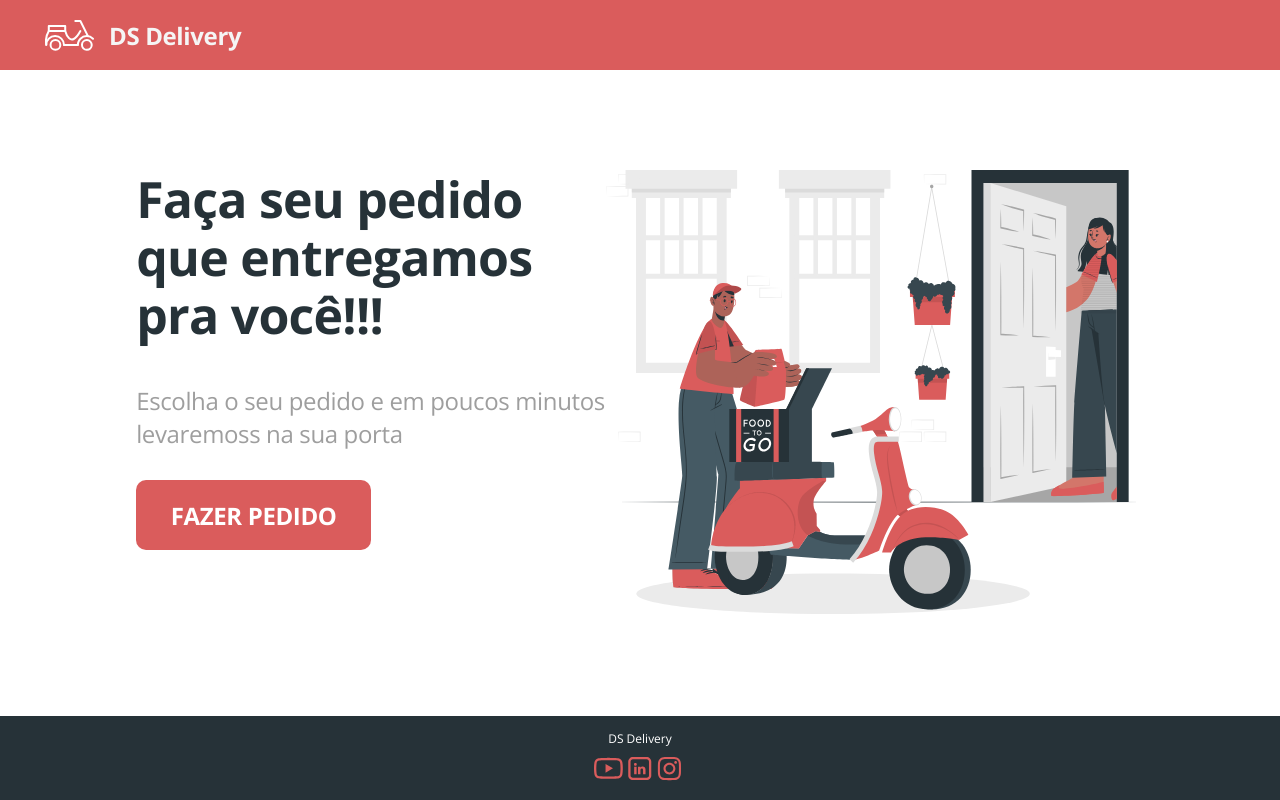
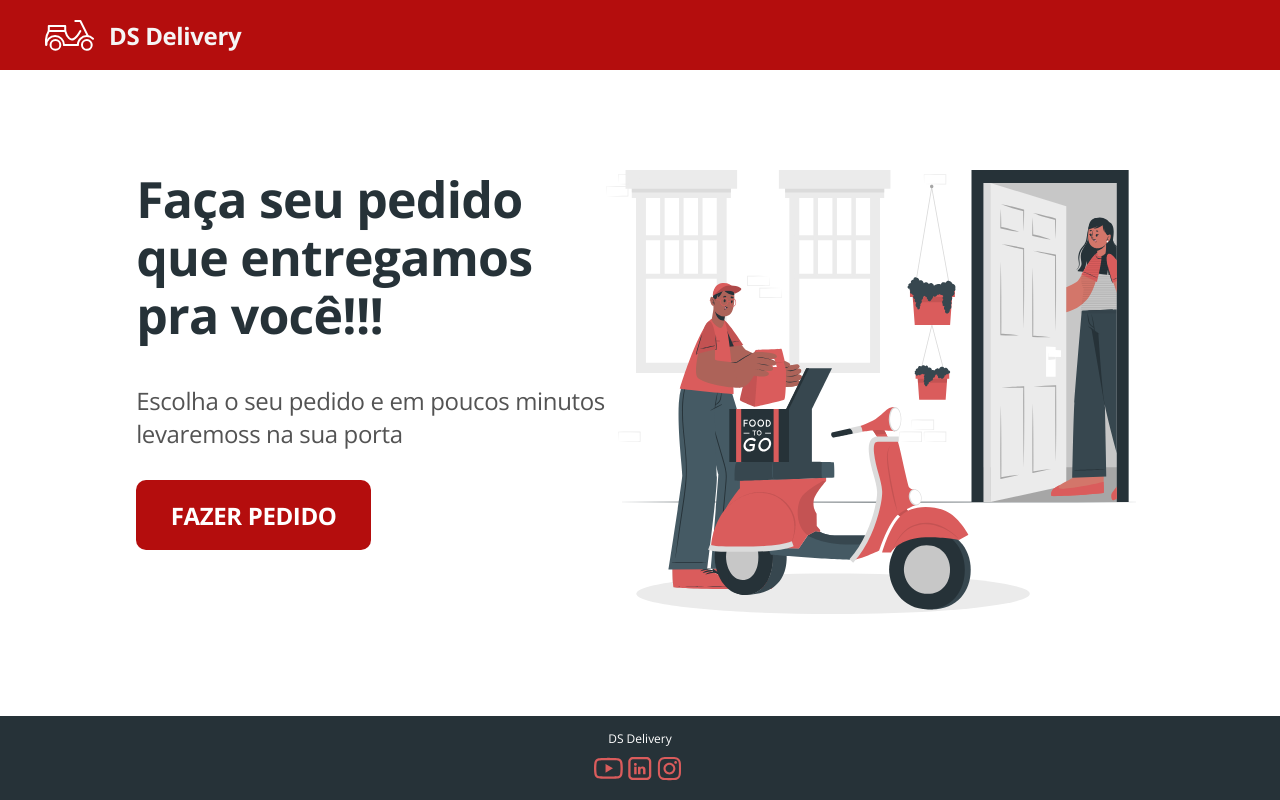
Before and after one commit to vagner531/dsdeliver-sds2, a React (Create React App) app in the folder front-web/: page / in a window 1280 px wide. Built offline with nearby package versions, Linux system fonts and the light colour scheme; no server answers.

Commit message:
Add env vars

```diff
--- a/front-web/src/Navbar/style.css
+++ b/front-web/src/Navbar/style.css
@@ -1,10 +1,10 @@
 @import url('https://fonts.googleapis.com/css2?family=Open+Sans:wght@400;700&display=swap');
 
 :root {
-  --primary-color: #da5c5c;
+  --primary-color: #b40d0d;
   --primary-hover-color: #a74b4b;
   --dark-color: #263238;
-  --secondary-color: #9E9E9E;
+  --secondary-color: #535353;
   --light-color: #F5F5F5;
 }
 
--- a/front-web/src/api.ts
+++ b/front-web/src/api.ts
@@ -1,7 +1,7 @@
 import axios from "axios";
 import { OrderPayload } from "./Orders/types";
 
-const API_URL = 'http://localhost:8080';
+const API_URL = process.env.REACT_APP_API_URL;
 const mapboxToken = process.env.REACT_APP_ACCESS_TOKEN_MAP_BOX;
 
 export function fetchProducts() {
```
Also changed, not shown: 1 other file (tests, documents, lock files or other folders).
